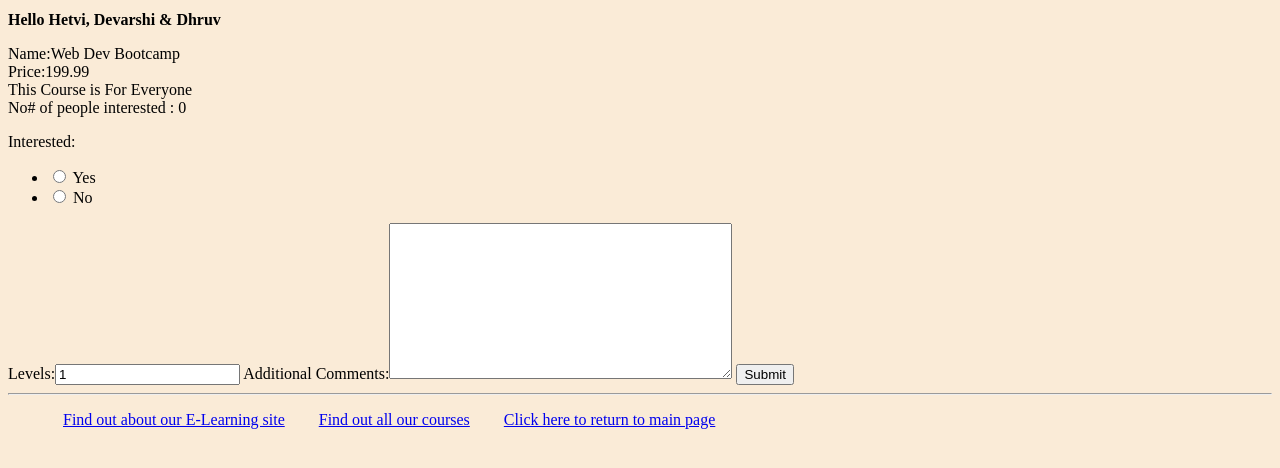
After one commit to djraval/Comp8347-Lab, a Django app: page /myapp/courses/8/ in a window 1280 px wide. The commit adds this page. Shown: the top 468 px of the page. Run offline with Django 3.2, Linux system fonts and the light colour scheme; data comes from the database, SQL or seed files in the repository; both versions use the stored data as it was after the commit.

Commit message:
Lab 7 Draft

```diff
--- /dev/null
+++ b/myapp/forms.py
@@ -0,0 +1,23 @@
+from django import forms
+from myapp.models import Order
+
+
+class OrderForm(forms.ModelForm):
+    class Meta:
+        model = Order
+        fields = ['student', 'course', 'levels','order_date']
+        widgets = {
+            'student': forms.RadioSelect(attrs={'class': 'radio'}),
+            'order_date': forms.SelectDateWidget(attrs={'class': 'years=date.today()'})
+        }
+        labels = {
+            'student': 'Student Name',
+            'order_date': 'Order Date'
+        }
+
+
+class InterestForm(forms.Form):
+    interested_choices = ((1, 'Yes'), (0, 'No'))
+    interested = forms.IntegerField(widget=forms.RadioSelect(choices=interested_choices))
+    levels = forms.IntegerField(initial=1, min_value=1)
+    comments = forms.CharField(widget=forms.Textarea, required=False, label='Additional Comments')
--- a/myapp/models.py
+++ b/myapp/models.py
@@ -1,3 +1,5 @@
+import datetime
+
 from django.db import models
 from django.contrib.auth.models import User
 
@@ -17,6 +19,13 @@ class Course(models.Model):
     price = models.DecimalField(max_digits=10, decimal_places=2)
     for_everyone = models.BooleanField(default=True)
     description = models.TextField(max_length=300, null=True, blank=True)
+    interested = models.PositiveIntegerField(default=0)
+    stages = models.PositiveIntegerField(default=3)
+
+    def discount(self):
+        #self.save()
+        return 0.9*self.price
+
 
     def __str__(self):
         return "{ Name: " + self.name + \
@@ -45,7 +54,7 @@ class Order(models.Model):
     levels = models.PositiveIntegerField(default=0)
     ORDER_CHOICES = [(0, 'Cancelled'), (1, 'Order Confirmed')]
     order_status = models.IntegerField(choices=ORDER_CHOICES, default=1)
-    order_date = models.DateField(auto_now_add=True, editable=False)
+    order_date = models.DateField(default=datetime.date.today)
 
     def total_cost(self):
         return sum(course.price for course in self.course.all())
--- a/myapp/templates/myapp/base.html
+++ b/myapp/templates/myapp/base.html
@@ -13,6 +13,7 @@
 <div>
     <ul>
         <li class="hbar1"><a href="/myapp/about/">Find out about our E-Learning site</a></li>
+        <li class="hbar1"><a href="{% url 'myapp:courses' %}">Find out all our courses</a></li>
         <li class="hbar1"><a href="{% url 'myapp:index' %}">Click here to return to main page</a><br/></li>
     </ul>
 </div>
--- /dev/null
+++ b/myapp/templates/myapp/coursedetail.html
@@ -0,0 +1,15 @@
+{% extends 'myapp/base.html' %}
+{% block title %}Order Form{% endblock %}
+{% block body_block %}
+    <p>
+        Name:{{ course.name }}<br>
+        Price:{{ course.price }}<br>
+        This Course is {% if course.for_everyone %} For Everyone{% else %} Not For Everyone{% endif %}<br>
+        No# of people interested : {{ course.interested }}
+    </p>
+    <form action="{% url 'myapp:place_order' %}" method="post">
+        {% csrf_token %}
+        {{ form }}
+        <input type="submit" value="Submit">
+    </form>
+{% endblock %}
--- /dev/null
+++ b/myapp/templates/myapp/order_response.html
@@ -0,0 +1,5 @@
+{% extends 'myapp/base.html' %}
+{% block title %}Order Form{% endblock %}
+{% block body_block %}
+    <p>{{ msg }}{{ discount }}</p>
+{% endblock %}
--- a/myapp/urls.py
+++ b/myapp/urls.py
@@ -6,5 +6,9 @@ app_name = 'myapp'
 urlpatterns = [
     path(r'', views.index, name='index'),
     path(r'about/', views.about, name='about'),
-    re_path(r'(?P<top_no>\d+)/', views.detail, name='detail')
+    path(r'courses/<int:cour_id>/', views.coursedetail, name='coursedetail'),
+    re_path(r'(?P<top_no>\d+)/', views.detail, name='detail'),
+    path(r'courses/', views.courses, name='courses'),
+    path(r'place_order/', views.place_order, name='place_order'),
+
 ]
--- a/myapp/views.py
+++ b/myapp/views.py
@@ -1,5 +1,6 @@
-from django.shortcuts import get_object_or_404, render
+from django.shortcuts import get_object_or_404, render, redirect
 
+from .forms import OrderForm, InterestForm
 from .models import Topic, Course
 
 
@@ -28,3 +29,44 @@ def detail(request, top_no):
     #     response.write('<p>' + str(course.id) + ': ' + str(course) + for_str + '</p>')
     # return response
     return render(request, "myapp/detail.html", {'topic': topic, 'course_list': course_list})
+
+
+def courses(request):
+    courlist = Course.objects.all().order_by('id')
+    return render(request, 'myapp/courses.html', {'courlist': courlist})
+
+
+def place_order(request):
+    msg = ''
+    discount = 0
+    courlist = Course.objects.all()
+    if request.method == 'POST':
+        form = OrderForm(request.POST)
+        if form.is_valid():
+            order = form.save(commit=False)
+            if order.levels <= order.course.stages:
+                order.save()
+                msg = 'Your course has been ordered successfully.'
+                if order.course.price > 150:
+                    discount = order.course.discount()
+            else:
+                msg = 'You exceeded the number of levels for this course.'
+            return render(request, 'myapp/order_response.html', {'msg': msg, 'discount': discount})
+    else:
+        form = OrderForm()
+    return render(request, 'myapp/placeorder.html', {'form': form, 'msg': msg, 'courlist': courlist})
+
+
+def coursedetail(request, cour_id):
+    course = get_object_or_404(Course, pk=cour_id)
+    if request.method == 'POST':
+        form = InterestForm(request.POST)
+        if form.is_valid():
+            data = form.cleaned_data
+            if data['interested'] == 1:
+                course.interested += 1
+            course.save()
+            return redirect('myapp:index')
+    elif request.method == 'GET':
+        form = InterestForm()
+        return render(request, 'myapp/coursedetail.html/', {'form': form, 'course': course})
```
Also changed, not shown: myapp/templates/myapp/courses.html (added, +15 -0 lines), myapp/templates/myapp/placeorder.html (added, +22 -0 lines), db.sqlite3, myapp/migrations/0009_auto_20200720_1053.py (added), myapp/migrations/0010_remove_order_order_date.py (added), myapp/migrations/0011_order_order_date.py (added), myapp/migrations/0012_auto_20200720_1103.py (added).
